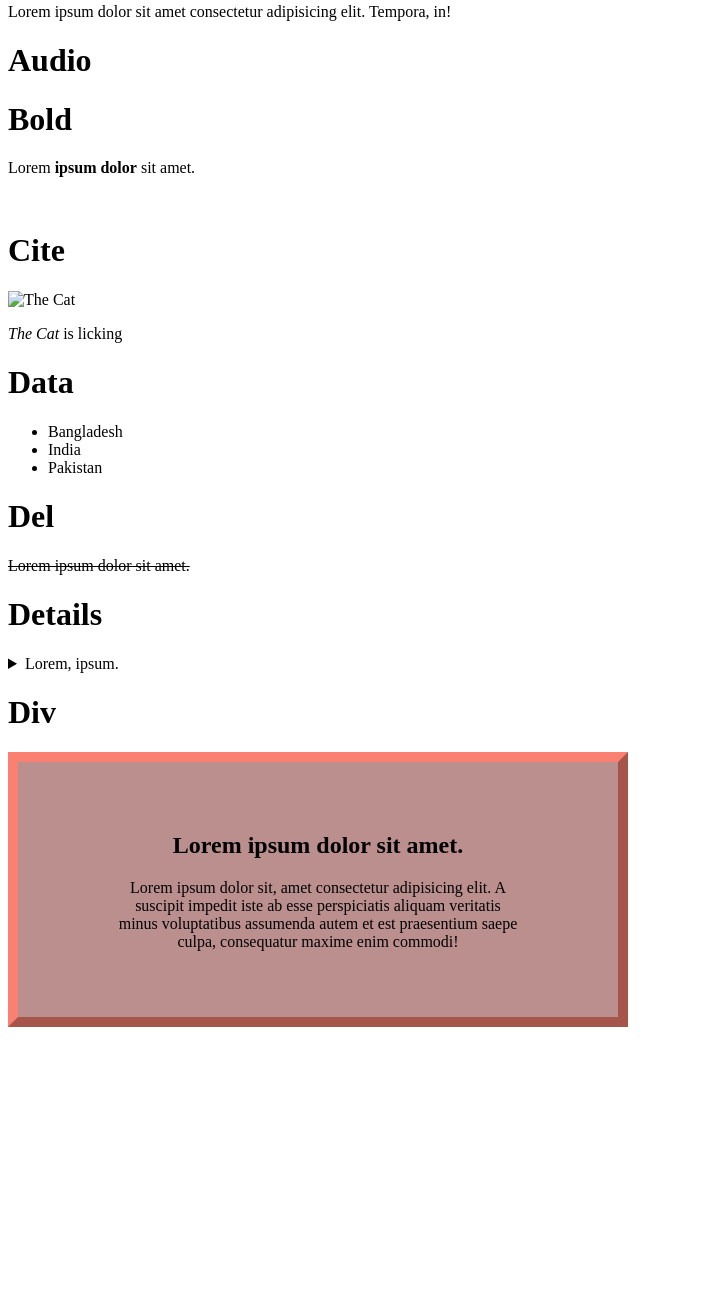
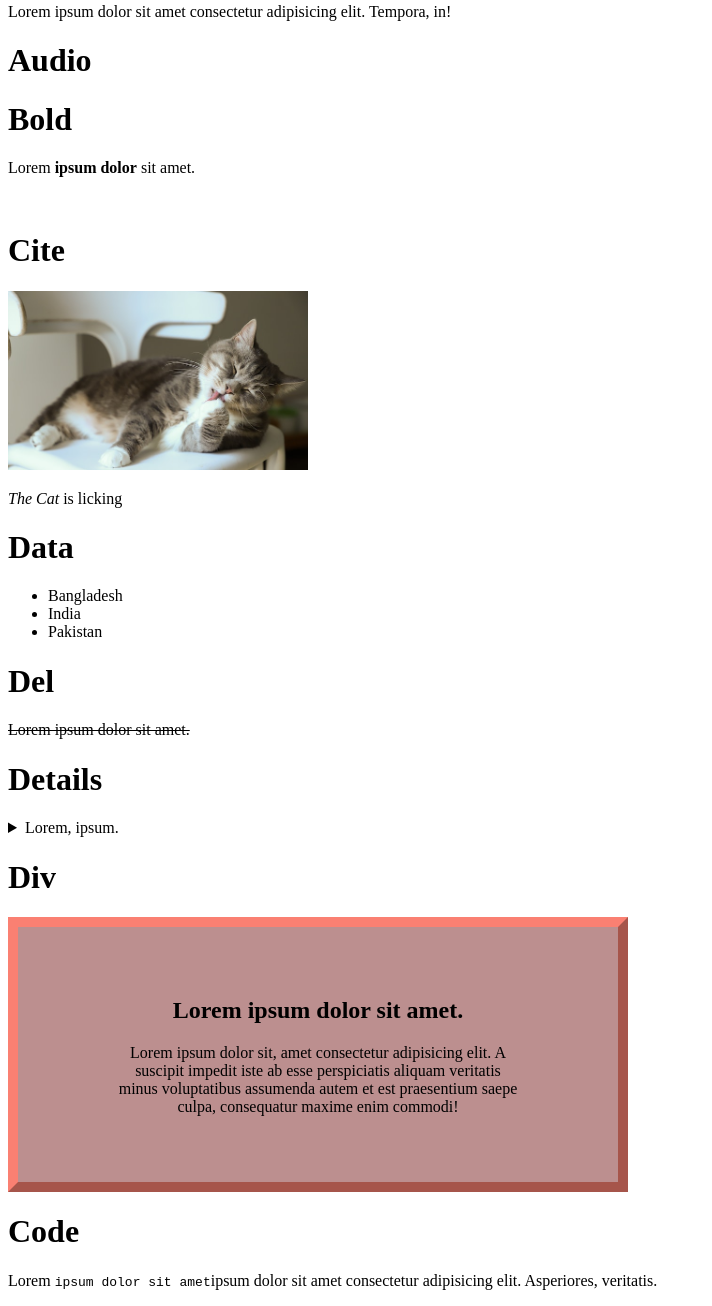
Before and after one commit to rubaiyat78/HTML-Tags, a plain HTML site: page index.html in a window 1280 px wide. Shown: the part 2169-3475 px from the top of the page, without its empty margins (0-712 px from the left). Before the commit the page ends 3204 px from the top, so only its background shows below. Drawn offline with Linux system fonts and the light colour scheme.

Commit message:
Third Commit

```diff
--- a/index.html
+++ b/index.html
@@ -111,7 +111,7 @@
 <br>
 
 <h1>Cite</h1>
-<img src="images/cat-1" alt="The Cat" width="300px" height="auto">
+<img src="images/cat-1.jpg" alt="The Cat" width="300px" height="auto">
 <p><cite>The Cat</cite> is licking</p>
 
 <h1>Data</h1>
@@ -136,5 +136,8 @@
     <p>Lorem ipsum dolor sit, amet consectetur adipisicing elit. A suscipit impedit iste ab esse perspiciatis aliquam veritatis minus voluptatibus assumenda autem et est praesentium saepe culpa, consequatur maxime enim commodi!</p>
 </div>
 
+<h1>Code</h1>
+<p>Lorem <code>ipsum dolor sit amet</code>ipsum dolor sit amet consectetur adipisicing elit. Asperiores, veritatis.</p>
+
 </body>
 </html>
```
